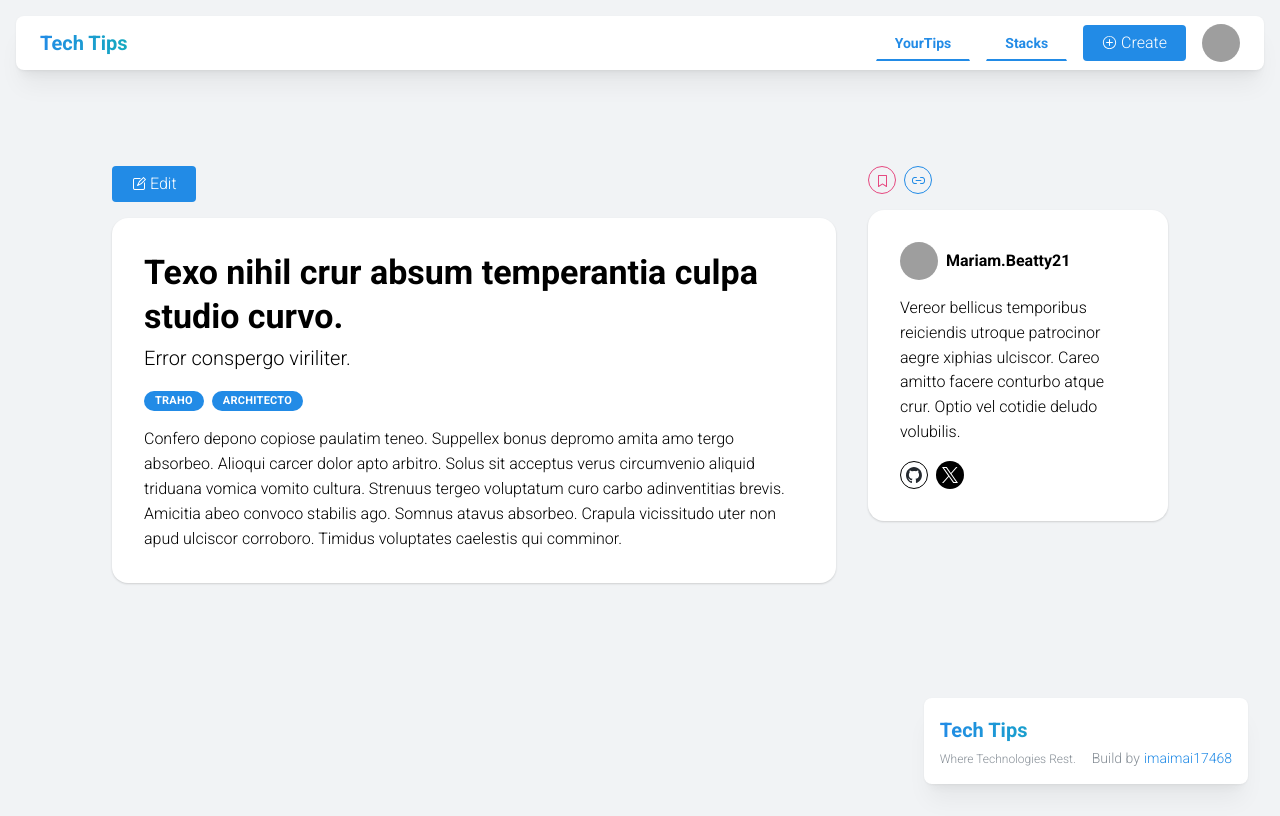
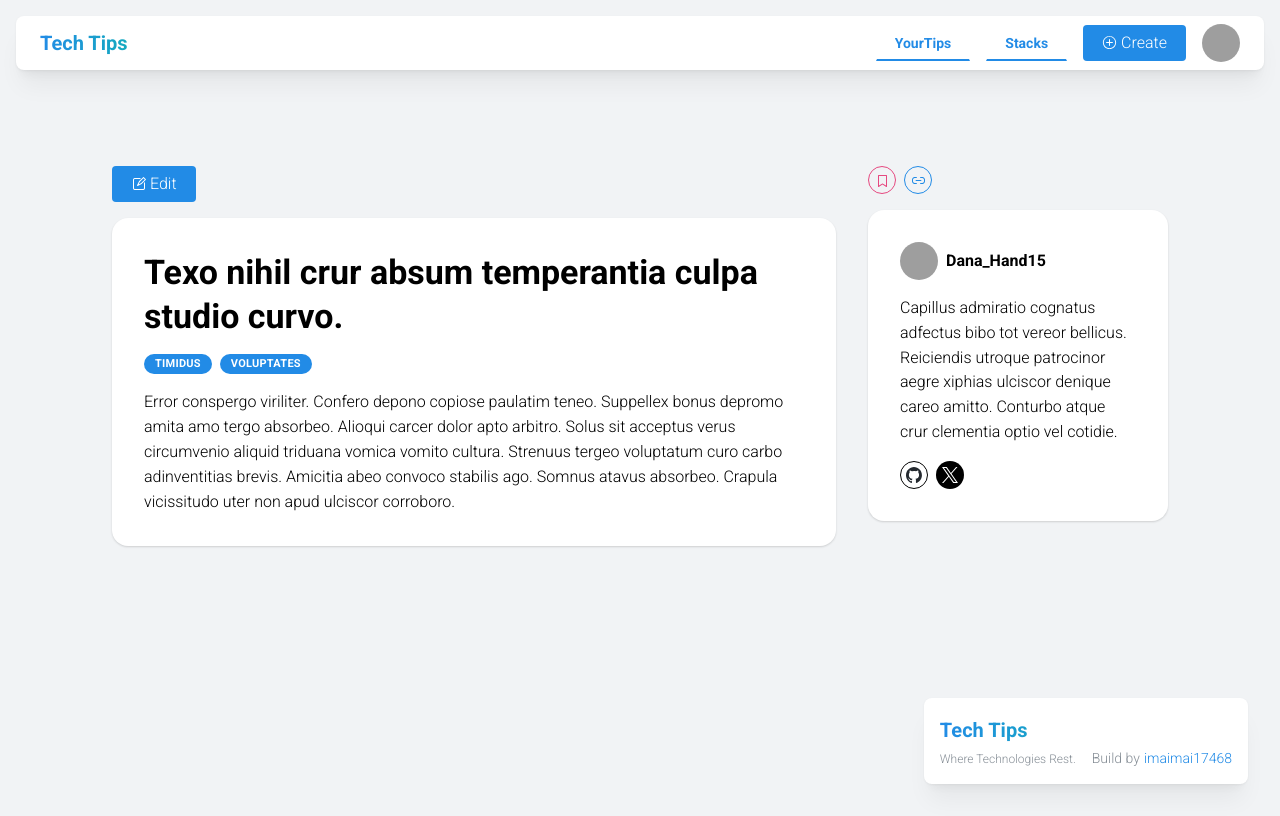
Before and after one commit to imaimai17468/tech-tips, a Next.js app: page /tip/1055cba8-5a83-4e1c-9b8b-c1755920580a in a window 1280 px wide. Built offline with nearby package versions, Linux system fonts and the light colour scheme; grey boxes are pictures that could not be loaded.

Commit message:
fix: descriptionを削除

```diff
--- a/src/components/parts/TipList/components/TipCard.tsx
+++ b/src/components/parts/TipList/components/TipCard.tsx
@@ -12,7 +12,6 @@ export const TipCard: React.FC<{ tip: Tip }> = ({ tip }) => {
           <Anchor href={replaceIDinPath(CLIENT_PATHS.TIP_DETAIL, tip.id)} lineClamp={2} size="lg" fw={700} c="black">
             {tip.title}
           </Anchor>
-          <Text lineClamp={3}>{tip.description}</Text>
           <Text size="xs">{dayjs(tip.createdAt).format("YYYY MM DD").toLocaleString()}</Text>
           {tip.tags && tip.tags.length > 0 && (
             <Flex gap={8} wrap="wrap">
--- a/src/components/template/tip/detail/TipDetailContent/TipDetailContent.tsx
+++ b/src/components/template/tip/detail/TipDetailContent/TipDetailContent.tsx
@@ -19,10 +19,7 @@ export const TipDetailContent: React.FC = () => {
         </Button>
         <Card shadow="xs" padding="xl" radius="lg" h="fit-content" w="100%">
           <Stack gap={16}>
-            <Stack gap={4}>
-              <Title>{tip.title}</Title>
-              <Text size="xl">{tip.description}</Text>
-            </Stack>
+            <Title>{tip.title}</Title>
             {tip.tags && (
               <Flex gap={8}>
                 {tip.tags.map((tag) => (
--- a/src/repositories/tips/mock.ts
+++ b/src/repositories/tips/mock.ts
@@ -7,7 +7,6 @@ export const createInitialTipForm = (): TipForm => {
   return {
     title: "",
     isPublic: false,
-    description: undefined,
     content: undefined,
     tags: undefined,
   };
@@ -17,7 +16,6 @@ export const createMockTipForm = (): TipForm => {
   return {
     title: faker.lorem.sentence(),
     isPublic: faker.datatype.boolean(),
-    description: faker.lorem.sentence(),
     content: faker.lorem.paragraphs(),
     tags: Array.from({ length: faker.number.int({ min: 1, max: 5 }) }, () => faker.lorem.word()),
   };
--- a/src/repositories/tips/types.ts
+++ b/src/repositories/tips/types.ts
@@ -5,7 +5,6 @@ import { UserValidator } from "../user/types";
 export const TipValidator = z
   .object({
     title: z.string().min(1),
-    description: z.string().max(300).optional(),
     content: z.string().optional(),
     tags: z.array(z.string()).max(5).optional(),
     author: UserValidator,
@@ -17,7 +16,6 @@ export type Tip = z.infer<typeof TipValidator>;
 
 export const TipFormValidator = TipValidator.pick({
   title: true,
-  description: true,
   content: true,
   tags: true,
   isPublic: true,
```
Also changed, not shown: src/components/template/tip/components/TipEditForm.tsx (+2 -10 lines).
